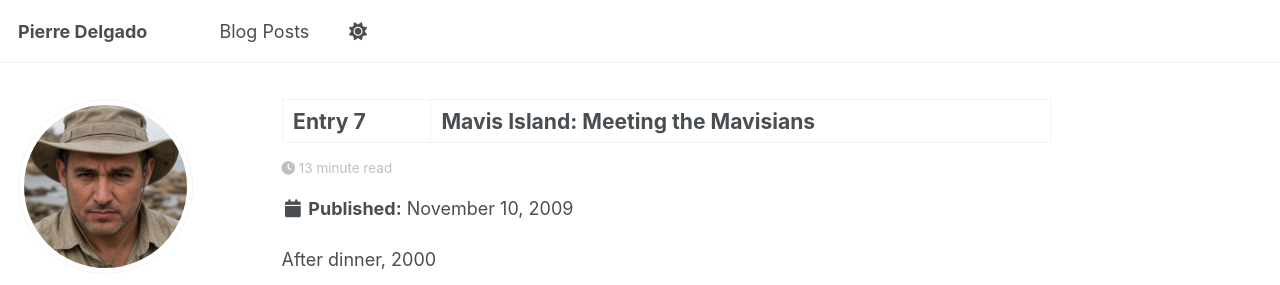
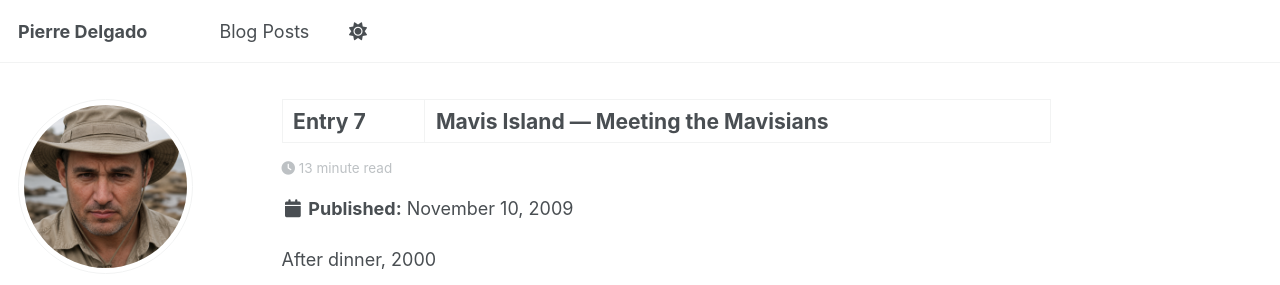
Before and after one commit to guyllotine/pierredelgado, a Jekyll site: the page built from _posts/2009-11-10-entry-7.md, in a window 1280 px wide and 900 px high. Shown: the top 285 px of the window. Built offline with Jekyll 4.4.1, drawn with Linux system fonts in a browser that asks for light colours; a style sheet for code colours, icons or effects is not loaded.

```diff
--- a/_posts/2009-11-10-entry-7.md
+++ b/_posts/2009-11-10-entry-7.md
@@ -1,5 +1,5 @@
 ---
-title: 'Entry 7 | Mavis Island: Meeting the Mavisians'
+title: 'Entry 7 | Mavis Island — Meeting the Mavisians'
 date: 2009-11-10
 permalink: /posts/2009/11/blog-entry-7/
 tags:
```
